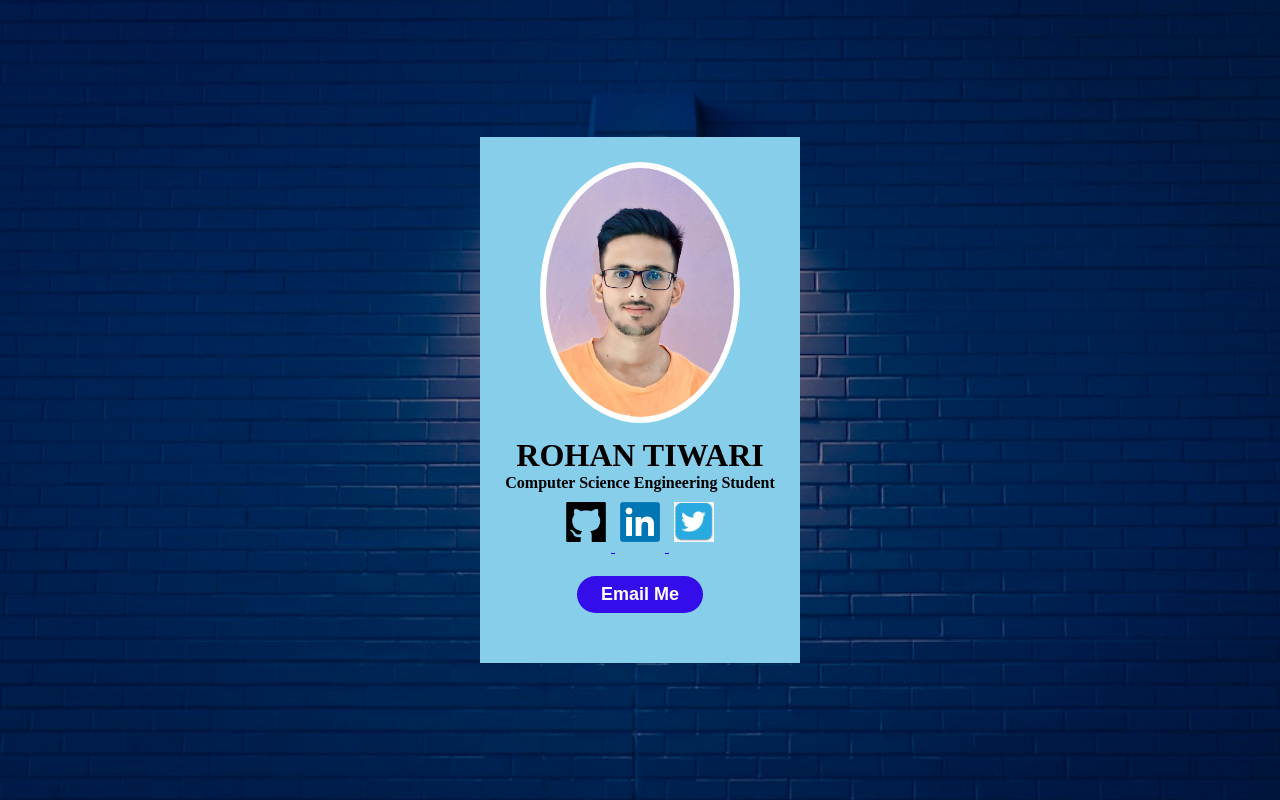
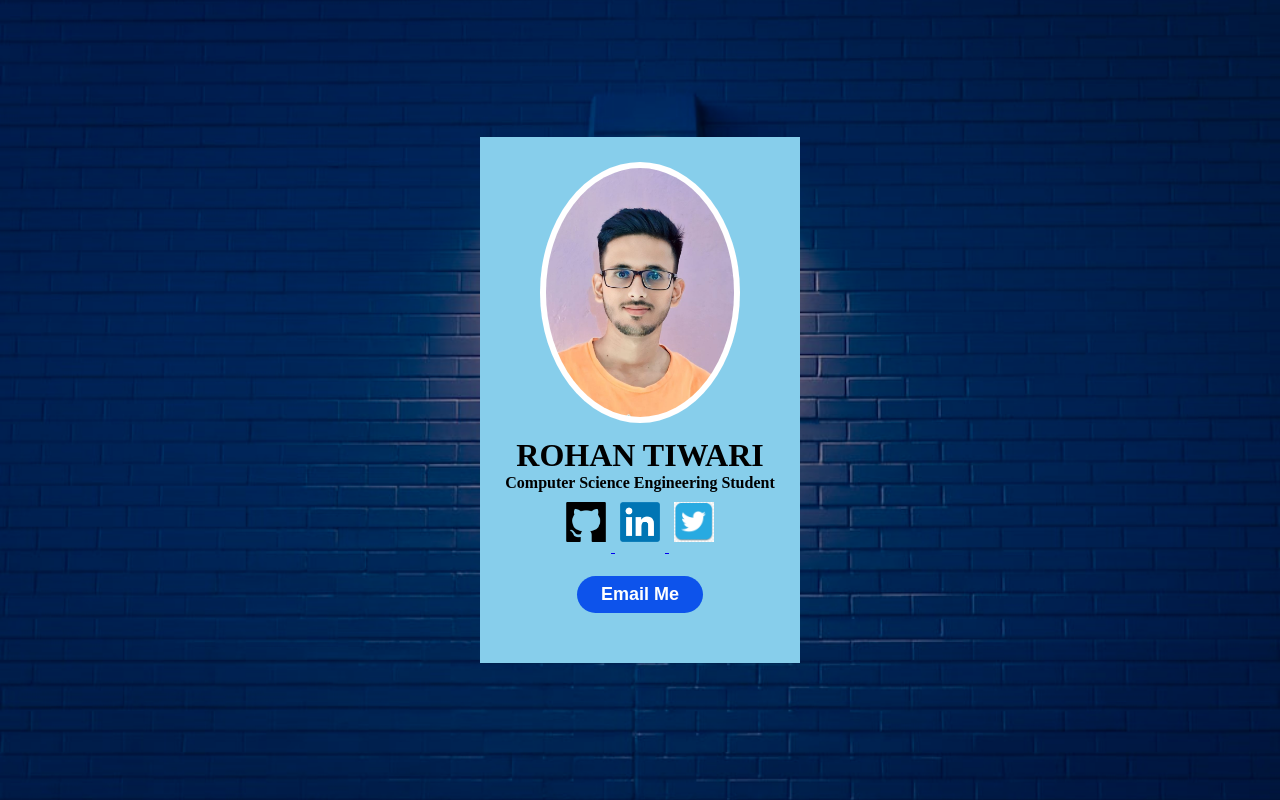
Before and after one commit to Rohantiwari10/My_Profile_card, a plain HTML site: page index.html in a window 1280 px wide. Drawn offline with Linux system fonts and the light colour scheme.

Commit message:
changes background-color

```diff
--- a/style.css
+++ b/style.css
@@ -56,6 +56,6 @@
     border:none;
     border-radius:24px;
     padding:8px 24px;
-    background-color:rgb(53, 13, 235);
+    background-color:rgb(13, 83, 235);
     cursor:pointer;
 }
```
